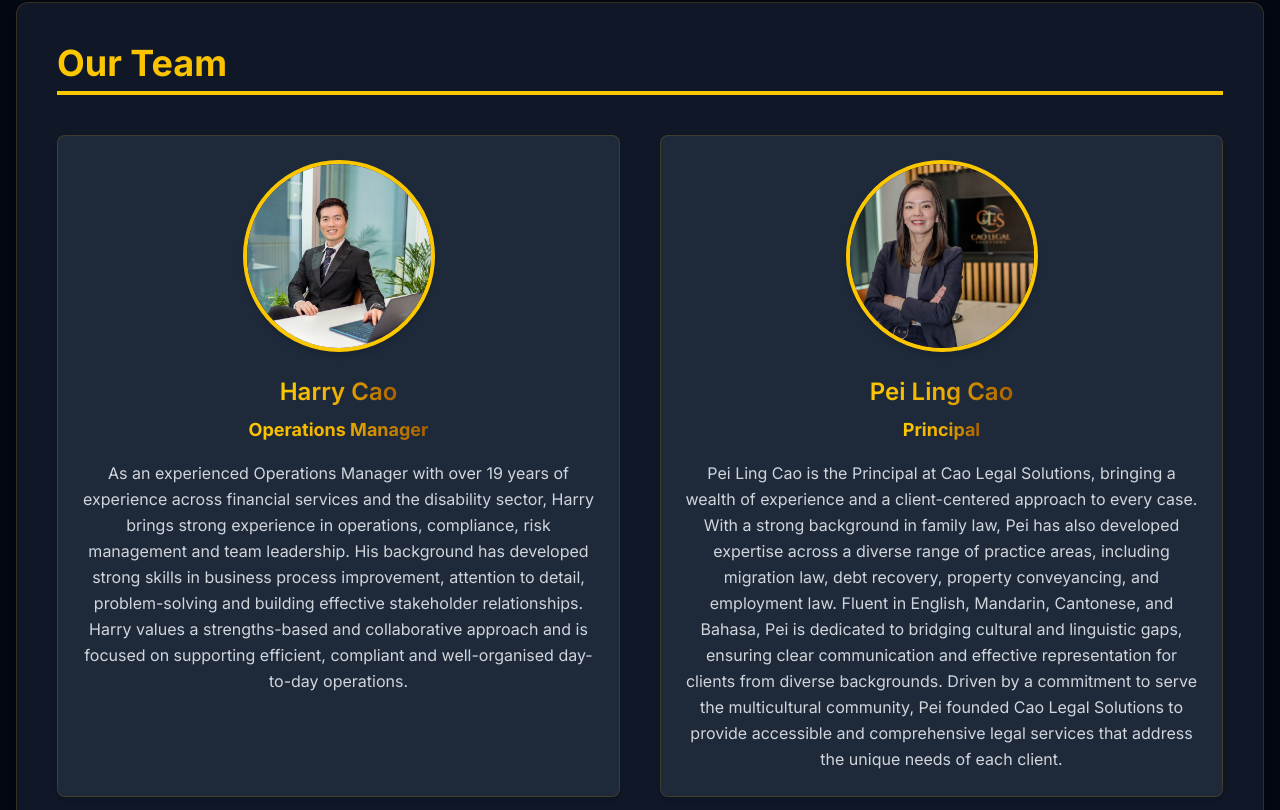
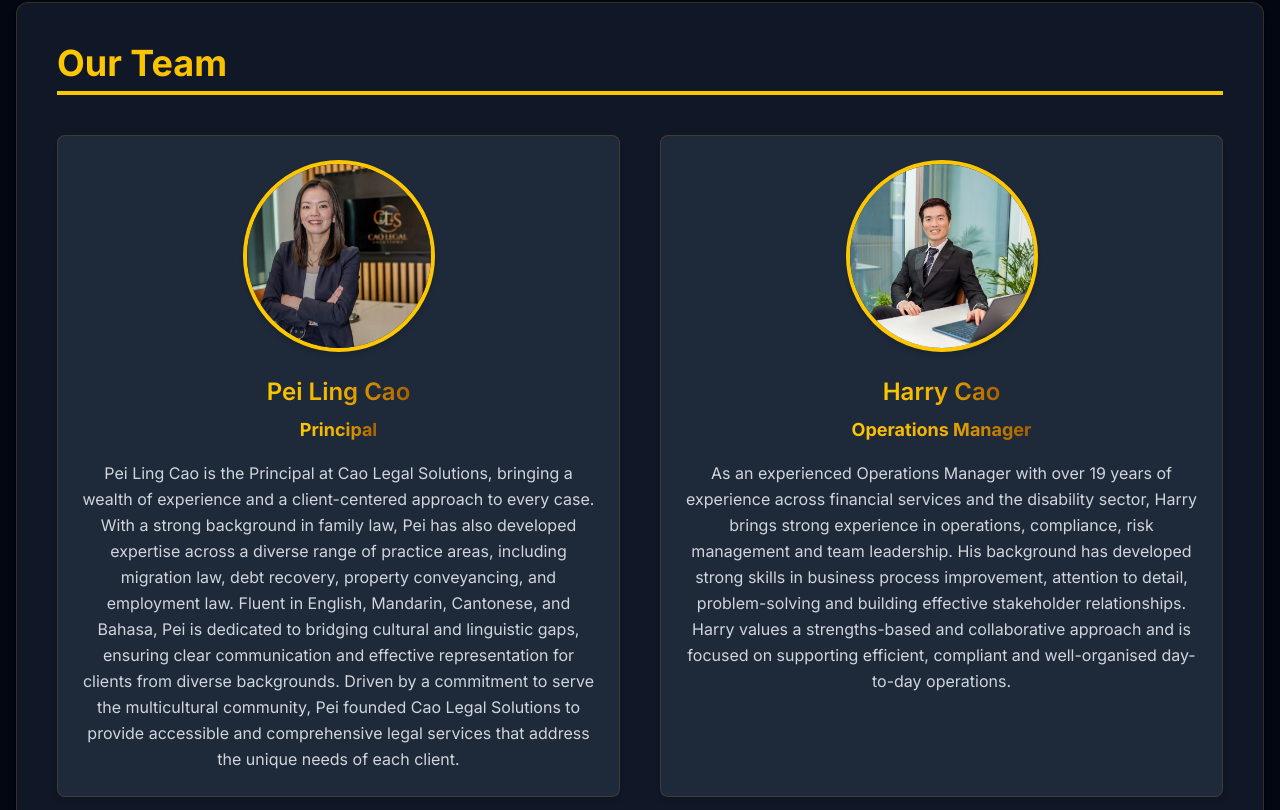
Before and after one commit to wkeong00/peilaw-demo, a Next.js app: page /about in a window 1280 px wide. Shown: the part 650-1460 px from the top of the page. Built offline with nearby package versions, Linux system fonts and the light colour scheme.

Commit message:
update pei ling to the top

```diff
--- a/src/app/about/page.tsx
+++ b/src/app/about/page.tsx
@@ -15,16 +15,16 @@ import jacobWang from "../../../public/aboutphoto/JacobWang.png";
 const About = () => {
     const teamMembers = [
         {
+            name: 'Pei Ling Cao',
+            title: 'Principal',
+            bio: 'Pei Ling Cao is the Principal at Cao Legal Solutions, bringing a wealth of experience and a client-centered approach to every case. With a strong background in family law, Pei has also developed expertise across a diverse range of practice areas, including migration law, debt recovery, property conveyancing, and employment law. Fluent in English, Mandarin, Cantonese, and Bahasa, Pei is dedicated to bridging cultural and linguistic gaps, ensuring clear communication and effective representation for clients from diverse backgrounds. Driven by a commitment to serve the multicultural community, Pei founded Cao Legal Solutions to provide accessible and comprehensive legal services that address the unique needs of each client.',
+            image: peiPho,
+        },
+        {
             name: 'Harry Cao',
             title: 'Operations Manager',
             bio: 'As an experienced Operations Manager with over 19 years of experience across financial services and the disability sector, Harry brings strong experience in operations, compliance, risk management and team leadership. His background has developed strong skills in business process improvement, attention to detail, problem-solving and building effective stakeholder relationships. Harry values a strengths-based and collaborative approach and is focused on supporting efficient, compliant and well-organised day-to-day operations.',
             image: harryCao,
-        },
-        {
-            name: 'Pei Ling Cao',
-            title: 'Principal',
-            bio: 'Pei Ling Cao is the Principal at Cao Legal Solutions, bringing a wealth of experience and a client-centered approach to every case. With a strong background in family law, Pei has also developed expertise across a diverse range of practice areas, including migration law, debt recovery, property conveyancing, and employment law. Fluent in English, Mandarin, Cantonese, and Bahasa, Pei is dedicated to bridging cultural and linguistic gaps, ensuring clear communication and effective representation for clients from diverse backgrounds. Driven by a commitment to serve the multicultural community, Pei founded Cao Legal Solutions to provide accessible and comprehensive legal services that address the unique needs of each client.',
-            image: peiPho,
         },
         {
             name: 'Seraphina Zhang',
```
